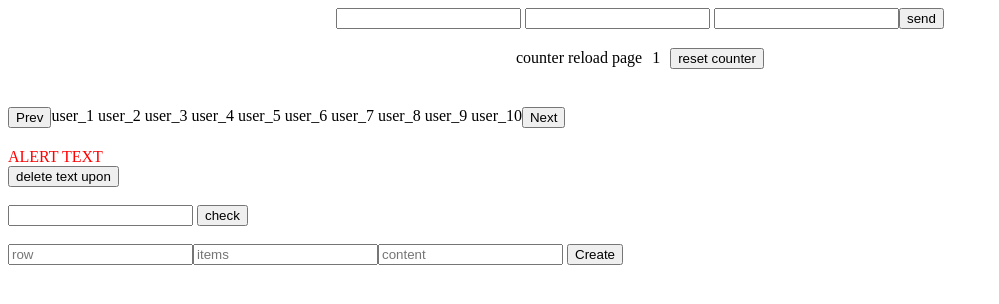
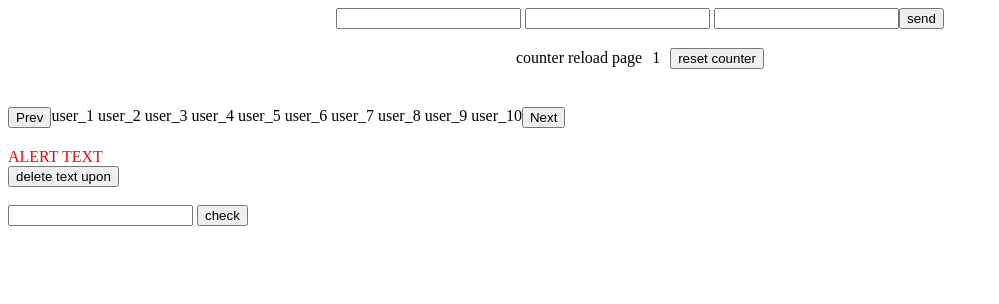
Before and after one commit to TarasFSD/JS_January_2024, a plain HTML site: page HW_10/index.html in a window 1280 px wide. Shown: the whole page, without its empty margins (0-999 px from the left). Drawn offline with Linux system fonts and the light colour scheme.

Commit message:
chenched one element in HW 10

```diff
--- a/HW_10/index.html
+++ b/HW_10/index.html
@@ -69,12 +69,7 @@
 <br/>
 <br/>
 
-<div>
-    <input id="row" type="number" placeholder="row"><input id="items" type="number" placeholder="items"><input
-        id="content" type="text" placeholder="content">
-    <button id="create-table">Create</button>
 
-</div>
 
 <script src="script.js"></script>
 </body>
```
